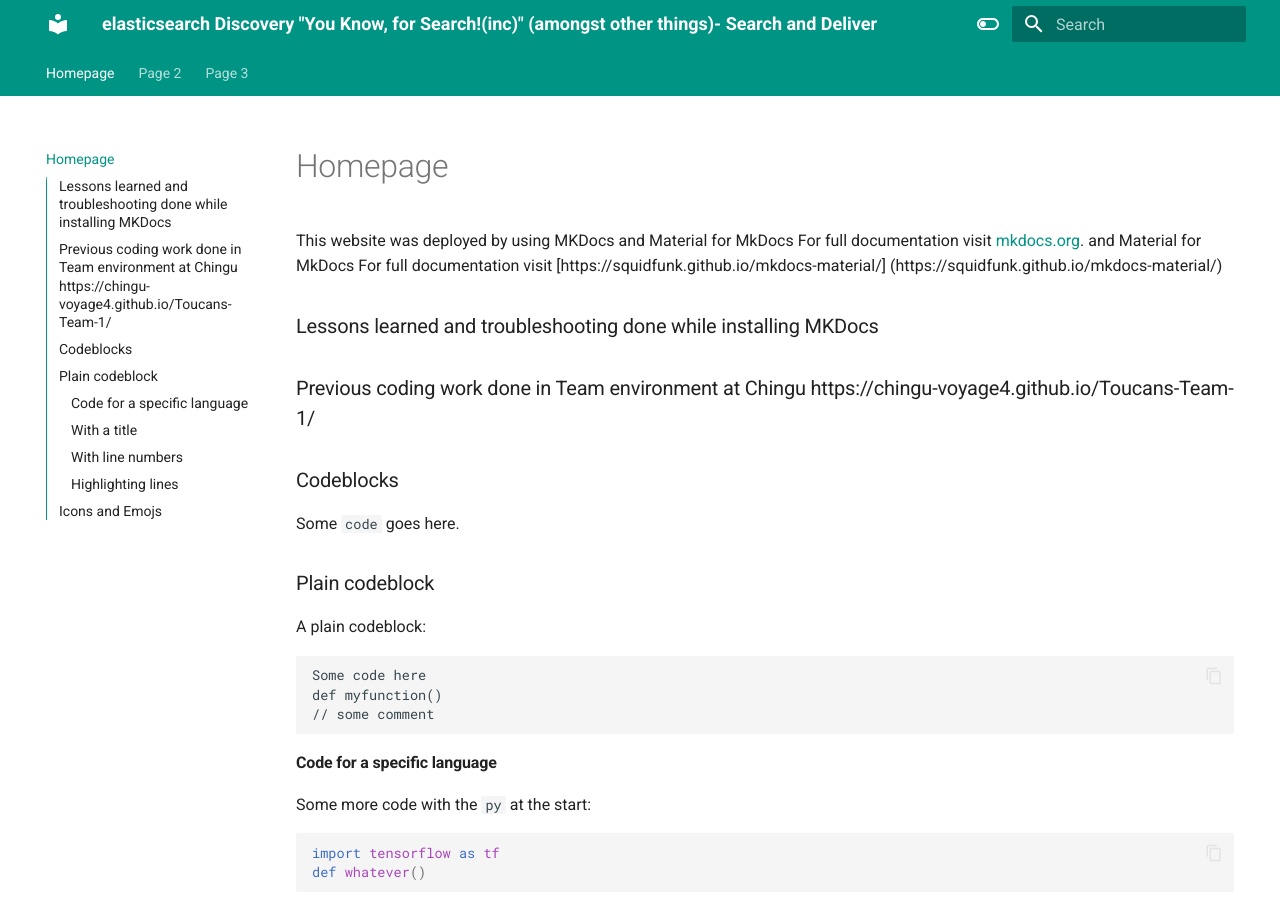
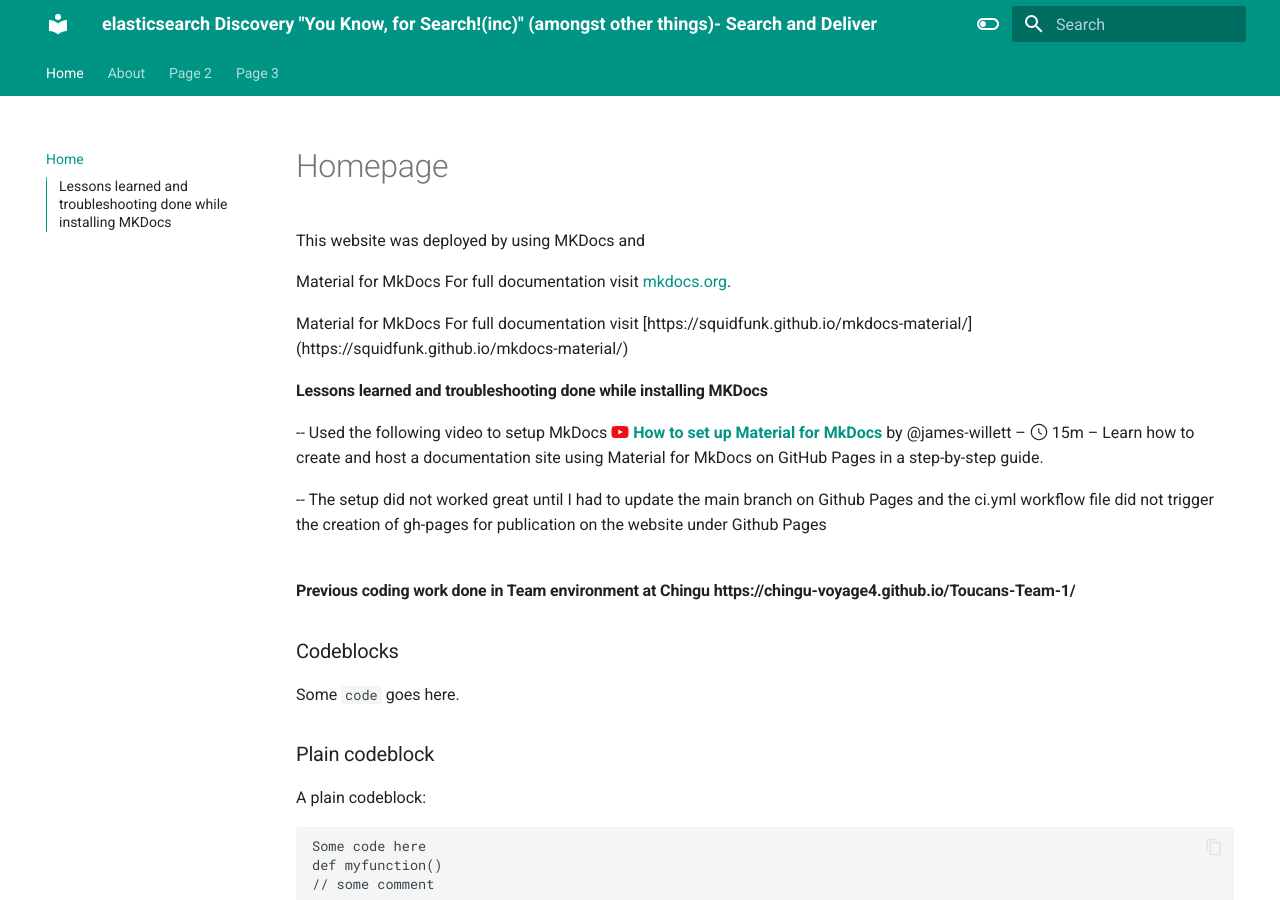
Before and after one commit to dirkduplooy/Elasticsearch, an MkDocs documentation site: the page built from docs/index.md, in a window 1280 px wide and 900 px high. Built offline with MkDocs 1.6.1 and Material for MkDocs 9.7.7, drawn with Linux system fonts in a browser that asks for light colours; emoji names are drawn with the system emoji font.

```diff
--- a/docs/index.md
+++ b/docs/index.md
@@ -1,11 +1,35 @@
 # Homepage
-This website was deployed by using MKDocs and Material for MkDocs
+This website was deployed by using MKDocs and
+
+Material for MkDocs
 For full documentation visit [mkdocs.org](https://www.mkdocs.org).
-and Material for MkDocs
+
+Material for MkDocs
 For full documentation visit [https://squidfunk.github.io/mkdocs-material/] (https://squidfunk.github.io/mkdocs-material/)
-### Lessons learned and troubleshooting done while installing MKDocs
 
-### Previous coding work done in Team environment at Chingu https://chingu-voyage4.github.io/Toucans-Team-1/
+#### Lessons learned and troubleshooting done while installing MKDocs
+--
+Used the following video to setup MkDocs
+:fontawesome-brands-youtube:{ style="color: #EE0F0F" }
+__[How to set up Material for MkDocs]__ by @james-willett – :octicons-clock-24:
+15m – Learn how to create and host a documentation site using Material for
+MkDocs on GitHub Pages in a step-by-step guide.
+
+  [How to set up Material for MkDocs]: https://www.youtube.com/watch?v=Q-YA_dA8C20
+
+--
+The setup did not worked great until I had to update the main branch on Github Pages and the ci.yml workflow file did not trigger the creation of gh-pages for publication on the website under Github Pages
+#
+#
+#
+#
+#
+#
+#
+#
+#
+#
+#### Previous coding work done in Team environment at Chingu https://chingu-voyage4.github.io/Toucans-Team-1/
 
 
 ### Codeblocks
--- a/mkdocs.yml
+++ b/mkdocs.yml
@@ -1,5 +1,12 @@
 site_name: elasticsearch Discovery "You Know, for Search!(inc)" (amongst other things)- Search and Deliver
 site_url: https://dirkduplooy.github.io/elasticsearch/
+
+nav:
+ - Home: index.md
+ - About: about.md
+ - 20240916153634-page2.md
+ - 20240916153634-page3.md
+
 theme:
   name: material
   features:
```
Also changed, not shown: docs/about.md (added).
